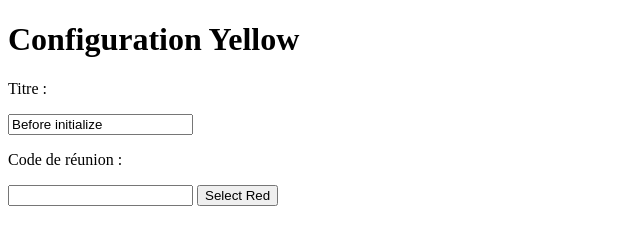
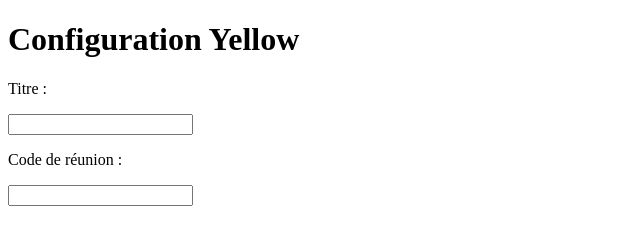
Before and after one commit to dicklant/simpleWebApp, a plain HTML site: page tabconfig.html in a window 1280 px wide. Shown: the whole page, without its empty margins (0-640 px from the left). Drawn offline with Linux system fonts and the light colour scheme.

Commit message:
Ajout du tabname bug corrigé

```diff
--- a/tabconfig.html
+++ b/tabconfig.html
@@ -15,25 +15,20 @@
   <h1>Configuration Yellow</h1>
   <p>Titre :</p>
   <p id="myLabel"></p>
-  <input type="text" id="inputText"></input>
+  <input type="text" id="idTabName"></input>
   <p>Code de réunion :</p>
   <p id="mySessionLink"></p>
-  <input type="text" id="inputText"></input>
-  <button onclick="setConfig()">Select Red</button>
+  <input type="text" id="idSessionCode"></input>
 </body>
 <script>
-  const tabName = document.getElementById("myLabel").value;
-  const sessionLink = document.getElementById("mySessionLink").value;
+  const tabName = document.getElementById("idTabName").value;
+  const sessionCode = document.getElementById("idSessionCode").value;
 
-  document.getElementById("inputText").value = "Before initialize";
-
-  let setConfig = () => {
-    document.getElementById("myLabel").innerText = "Called";
-  }
+  document.getElementById("inputText").value = "nom de l'onglet";
 
   microsoftTeams.app.initialize().then(() => {
 
-    document.getElementById("inputText").value = "After initialize";
+    //document.getElementById("inputText").value = "After initialize";
 
     microsoftTeams.app.getContext().then((context) => {
       document.getElementById("inputText").value = context.theme;
@@ -55,8 +50,8 @@
      microsoftTeams.pages.config.registerOnSaveHandler((saveEvent) => {
       microsoftTeams.pages.config.setConfig({
         suggestedDisplayName: {tabName},
-        entityId: "Test",
-        contentUrl: "https://yellowintegration.azurewebsites.net/Whiteboard/"+{sessionLink},
+        entityId: "Yellow",
+        contentUrl: "https://yellowintegration.azurewebsites.net/Whiteboard/"+{sessionCode},
         websiteUrl: "https://yellowintegration.azurewebsites.net",
       }).then(() => {
         saveEvent.notifySuccess();
```
